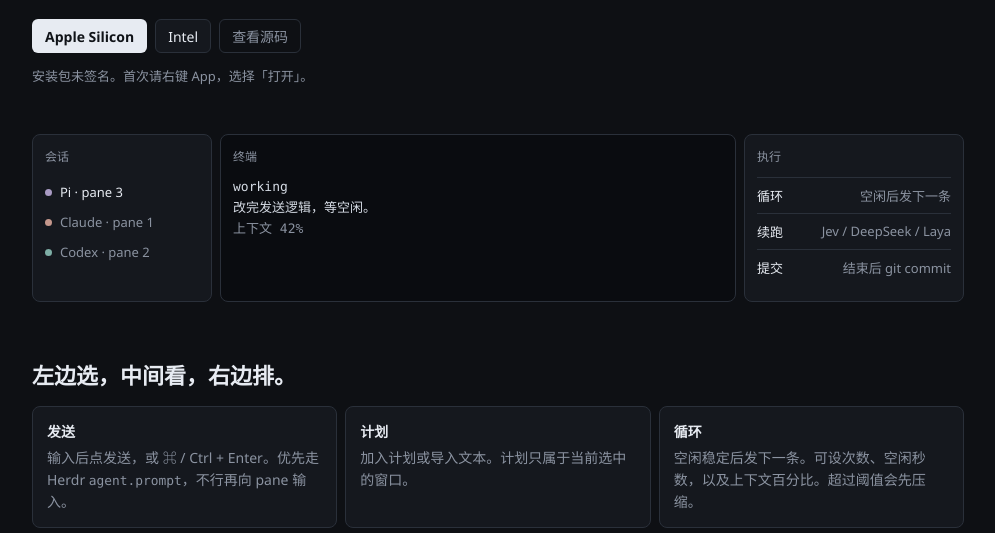
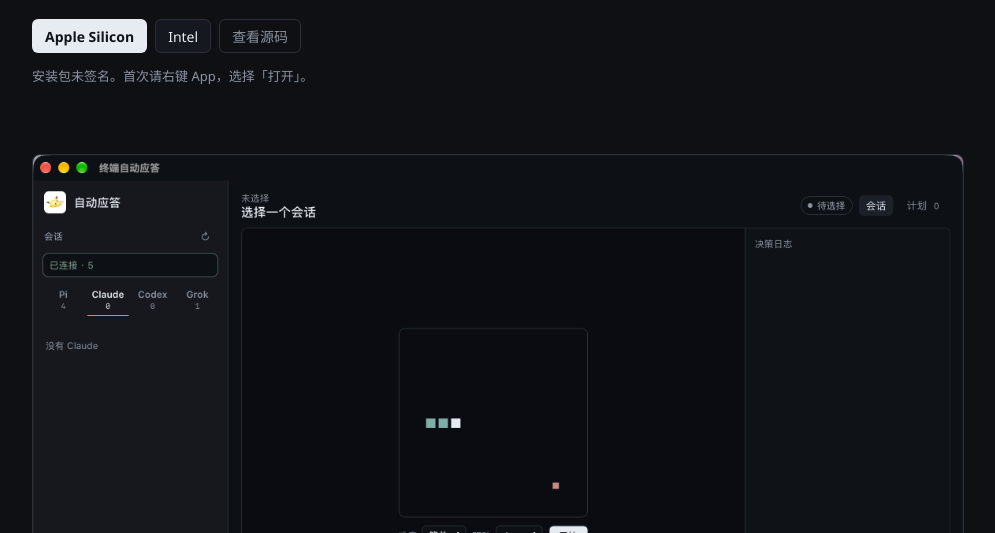
Before and after one commit to uasier/pi-auto, a website built with Vite: page docs/index.html in a window 1280 px wide. Shown: the part 259-792 px from the top of the page, without its empty margins (142-1137 px from the left). Built offline with nearby package versions, Linux system fonts and the light colour scheme; no server answers.

Commit message:
docs: 主页放上应用窗口截图
用真实窗口替换示意图，未选会话时的会话栏和贪吃蛇能直接看到。

```diff
--- a/docs/index.html
+++ b/docs/index.html
@@ -37,26 +37,10 @@
         <p id="dl-note" class="note">安装包未签名。首次请右键 App，选择「打开」。</p>
       </section>
 
-      <section class="stage" aria-label="界面">
-        <div class="pane sessions">
-          <div class="pane-title">会话</div>
-          <div class="row on"><i class="dot pi"></i>Pi · pane 3</div>
-          <div class="row"><i class="dot claude"></i>Claude · pane 1</div>
-          <div class="row"><i class="dot codex"></i>Codex · pane 2</div>
-        </div>
-        <div class="pane term">
-          <div class="pane-title">终端</div>
-          <pre>working
-改完发送逻辑，等空闲。
-<span class="dim">上下文 42%</span></pre>
-        </div>
-        <div class="pane plan">
-          <div class="pane-title">执行</div>
-          <div class="chip">循环 <span>空闲后发下一条</span></div>
-          <div class="chip">续跑 <span>Jev / DeepSeek / Laya</span></div>
-          <div class="chip">提交 <span>结束后 git commit</span></div>
-        </div>
-      </section>
+      <figure class="shot">
+        <img src="shot.png" alt="终端自动应答窗口：左侧会话已连接，中间未选会话时是贪吃蛇，右侧是决策日志。" />
+        <figcaption>未选会话时。左侧是 Herdr pane，中间等你开始，或交给 Jev / Laya。</figcaption>
+      </figure>
 
       <section id="use">
         <h2>左边选，中间看，右边排。</h2>
--- a/docs/site.css
+++ b/docs/site.css
@@ -93,52 +93,22 @@
 .actions a.quiet { background: transparent; color: var(--muted); }
 .note { color: var(--muted); font-size: 13px; }
 
-.stage {
-  display: grid;
-  grid-template-columns: 180px 1fr 220px;
-  gap: 8px;
-  margin: 8px 0 56px;
+.shot {
+  margin: 28px 0 56px;
 }
-.pane {
-  min-height: 168px;
+.shot img {
+  display: block;
+  width: 100%;
+  height: auto;
   border: 1px solid var(--line);
   border-radius: 8px;
-  background: var(--surface);
-  padding: 12px;
+  background: var(--term);
 }
-.term { background: var(--term); }
-.pane-title { color: var(--muted); font-size: 12px; margin-bottom: 12px; }
-.row {
-  display: flex;
-  align-items: center;
-  gap: 8px;
+.shot figcaption {
+  margin-top: 8px;
   color: var(--muted);
   font-size: 13px;
-  padding: 6px 0;
 }
-.row.on { color: var(--text); }
-.dot { width: 7px; height: 7px; border-radius: 50%; background: var(--muted); }
-.dot.pi { background: #a99bc4; }
-.dot.claude { background: #c4978c; }
-.dot.codex { background: #7eaea6; }
-pre {
-  margin: 0;
-  color: #d5dbe4;
-  font-family: "SF Mono", ui-monospace, Menlo, monospace;
-  font-size: 13px;
-  line-height: 1.6;
-  white-space: pre-wrap;
-}
-.dim { color: var(--muted); }
-.chip {
-  display: flex;
-  justify-content: space-between;
-  gap: 8px;
-  padding: 8px 0;
-  border-top: 1px solid var(--line);
-  font-size: 13px;
-}
-.chip span { color: var(--muted); }
 
 section + section { margin-top: 48px; }
 .grid {
@@ -185,6 +155,6 @@
 
 @media (max-width: 800px) {
   h1 { font-size: 32px; }
-  .stage, .grid { grid-template-columns: 1fr; }
+  .grid { grid-template-columns: 1fr; }
   .bar { align-items: flex-start; flex-direction: column; }
 }
```
Also changed, not shown: docs/shot.png (added).
